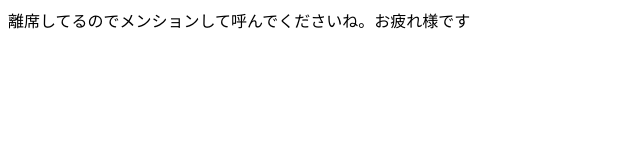
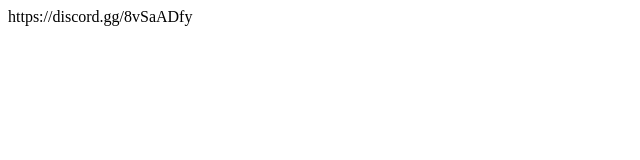
Before and after one commit to kenzo020723/kuso2, a plain HTML site: page index.html in a window 1280 px wide. Shown: the whole page, without its empty margins (0-640 px from the left). Drawn offline with Linux system fonts and the light colour scheme.

Commit message:
index.html

```diff
--- a/index.html
+++ b/index.html
@@ -5,6 +5,6 @@
     <title>答え</title>
 </head>
 <body>
-    離席してるのでメンションして呼んでくださいね。お疲れ様です
+    https://discord.gg/8vSaADfy
 </body>
 </html>
```
